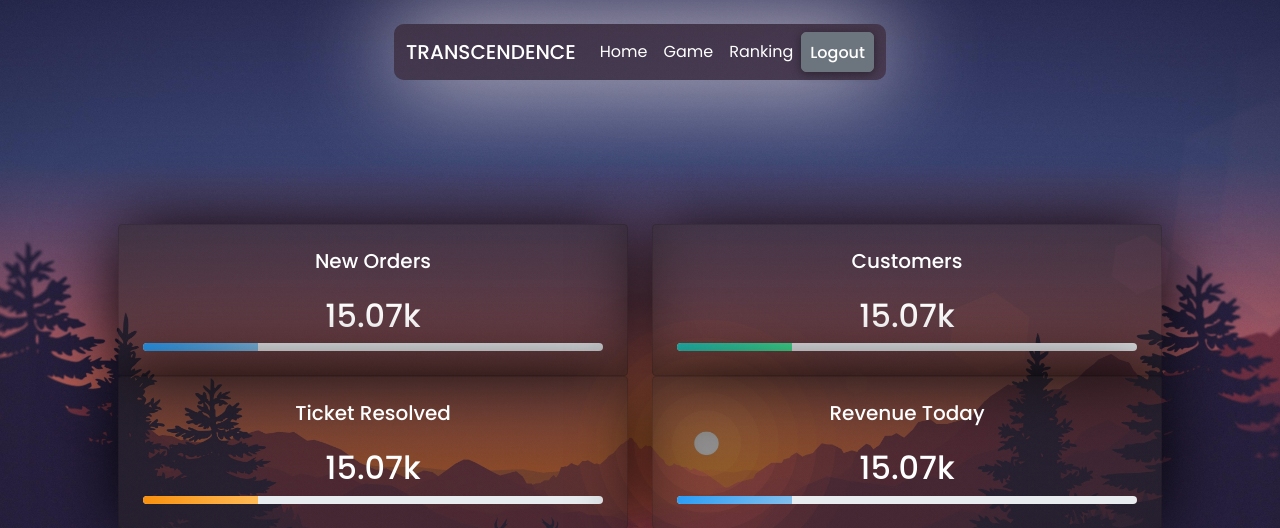
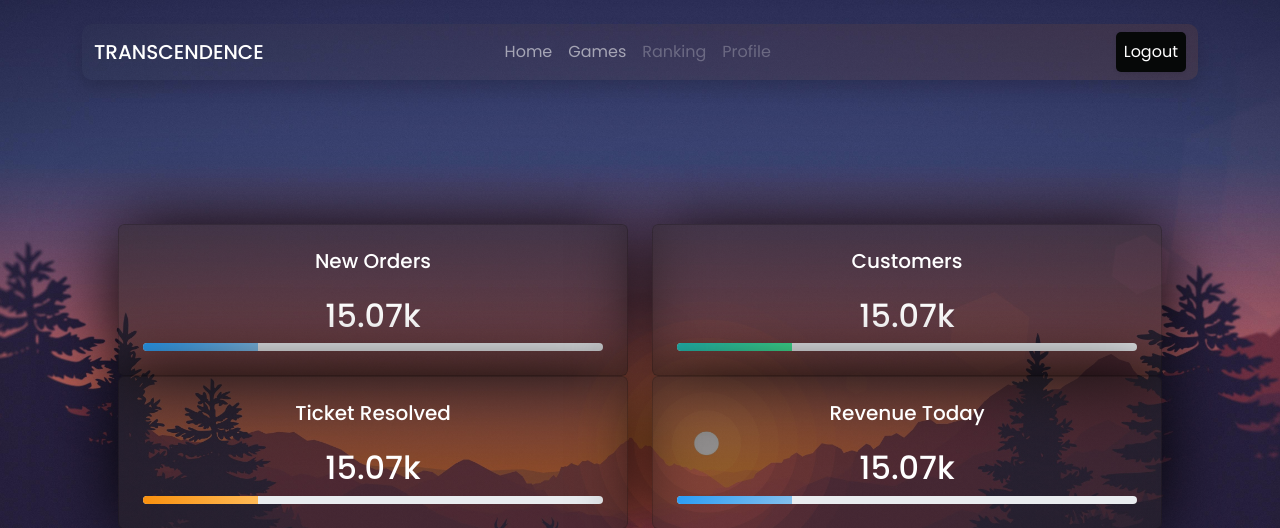
Before and after one commit to hasankokk/ft_transcendence, a Django app: template src/user-web/ft_transcendence/templates/index.html in a window 1280 px wide. Shown: the top 528 px of the page. Run offline with Django 5.2, Linux system fonts and the light colour scheme; the template is opened without the code that fills it, so the values that code supplies are empty; the visitor is signed in with stand-in values (Sample User, id 1).

Commit message:
updated index navbar and fixed navbar toggler

```diff
--- a/docker-compose.yml
+++ b/docker-compose.yml
@@ -22,7 +22,7 @@ services:
     command: >
       sh -c "python manage.py makemigrations &&
              python manage.py migrate &&
-             gunicorn -b '0.0.0.0:8002' --reload ft_transcendence.wsgi"
+             gunicorn -b \'0.0.0.0:8002\' --reload ft_transcendence.wsgi --reload-extra-file templates/index.html"
     volumes:
       - type: bind
         source: src/user-web/ft_transcendence
--- a/src/user-web/ft_transcendence/static/global.css
+++ b/src/user-web/ft_transcendence/static/global.css
@@ -135,6 +135,26 @@ h2 {
   color: #090e0d;
 }
 
+.btn-dark {
+  background: #060808;
+  color: #fff;
+  cursor: pointer;
+  border-radius: 5px;
+  border: none;
+  outline: none;
+  transition: 0.5s;
+}
+
+.btn-dark:hover, .btn-dark:focus{
+  background: #ffffff;
+  color: #060808;
+}
+
+.btn-logout:hover {
+  background: rgb(200, 200, 200);
+  color: #b21105;
+}
+
 .sign-link31 {
   font-size: 0.9em;
   text-align: center;
--- a/src/user-web/ft_transcendence/static/nav.css
+++ b/src/user-web/ft_transcendence/static/nav.css
@@ -16,22 +16,15 @@ body {
   color: white; /* Hover durumunda metin rengini değiştir */
 }
 
-.navbar1 {
-  flex-shrink: 0;
-
-}
-.navbar-brand,
-.navbar-nav .nav-link {
-  color: white !important;
-}
 .navbar-custom {
   background: linear-gradient(to right, #52383880, #5a3c3c80) !important;
   box-shadow: 0 0 100px #fff6f6;
   border-radius: 10px;
-  color: white; /* Metin rengi */
   width: fit-content;
 }
+
+.navbar-custom2 {
+  background: linear-gradient(to right, #38455220, #5a3c3c60) !important;
+  border-radius: 10px;
+}
 /* Navbar içindeki linkler için ek stil */
-.navbar-custom .navbar-nav .nav-link {
-  color: white; /* Link rengi */
-}
--- a/src/user-web/ft_transcendence/templates/base.html
+++ b/src/user-web/ft_transcendence/templates/base.html
@@ -9,30 +9,11 @@
 	<meta name="keywords" content="{% block keywords %}game, pingpong{% endblock %}">
     {% load static %}
     <link rel="icon" type="image/x-icon" href="{% block favicon %}{% static '42_Logo.png' %}{% endblock %}">
-    <link rel="stylesheet" href="{% static 'global.css' %}" />
-    <link rel="stylesheet" href="{% static 'nav.css' %}" />
     <link rel="stylesheet" href="https://cdn.jsdelivr.net/npm/bootstrap-icons@1.11.3/font/bootstrap-icons.min.css">
-    <link
-      href="https://cdn.jsdelivr.net/npm/bootstrap@5.0.2/dist/css/bootstrap.min.css"
-      rel="stylesheet"
-      integrity="sha384-EVSTQN3/azprG1Anm3QDgpJLIm9Nao0Yz1ztcQTwFspd3yD65VohhpuuCOmLASjC"
-      crossorigin="anonymous"
-    />
-    <script
-      src="https://cdn.jsdelivr.net/npm/bootstrap@5.0.2/dist/js/bootstrap.bundle.min.js"
-      integrity="sha384-MrcW6ZMFYlzcLA8Nl+NtUVF0sA7MsXsP1UyJoMp4YLEuNSfAP+JcXn/tWtIaxVXM"
-      crossorigin="anonymous"
-    ></script>
-    <script
-      src="https://cdn.jsdelivr.net/npm/@popperjs/core@2.9.2/dist/umd/popper.min.js"
-      integrity="sha384-IQsoLXl5PILFhosVNubq5LC7Qb9DXgDA9i+tQ8Zj3iwWAwPtgFTxbJ8NT4GN1R8p"
-      crossorigin="anonymous"
-    ></script>
-    <script
-      src="https://cdn.jsdelivr.net/npm/bootstrap@5.0.2/dist/js/bootstrap.min.js"
-      integrity="sha384-cVKIPhGWiC2Al4u+LWgxfKTRIcfu0JTxR+EQDz/bgldoEyl4H0zUF0QKbrJ0EcQF"
-      crossorigin="anonymous"
-    ></script>
+    <link href="https://cdn.jsdelivr.net/npm/bootstrap@5.3.2/dist/css/bootstrap.min.css" rel="stylesheet"
+    integrity="sha384-T3c6CoIi6uLrA9TneNEoa7RxnatzjcDSCmG1MXxSR1GAsXEV/Dwwykc2MPK8M2HN" crossorigin="anonymous">
+    <script src="https://cdn.jsdelivr.net/npm/bootstrap@5.3.2/dist/js/bootstrap.bundle.min.js"
+    integrity="sha384-C6RzsynM9kWDrMNeT87bh95OGNyZPhcTNXj1NW7RuBCsyN/o0jlpcV8Qyq46cDfL"crossorigin="anonymous"></script>
     <script
       type="module"
       src="https://unpkg.com/ionicons@5.5.2/dist/ionicons/ionicons.esm.js"
@@ -41,6 +22,8 @@
       nomodule
       src="https://unpkg.com/ionicons@5.5.2/dist/ionicons/ionicons.js"
     ></script>
+    <link rel="stylesheet" href="{% static 'global.css' %}" />
+    <link rel="stylesheet" href="{% static 'nav.css' %}" />
   </head>
   <body>
 
--- a/src/user-web/ft_transcendence/templates/index.html
+++ b/src/user-web/ft_transcendence/templates/index.html
@@ -4,52 +4,60 @@
 
 {% block content %}
 <div>
-  <header>
-    <nav class="navbar navbar-expand-lg mx-auto navbar-custom mt-4">
+  <div class="container">
+    <nav class="navbar navbar-expand-lg navbar-custom2 shadow navbar-dark mt-4">
       <div class="container-fluid">
         <a href="{% url 'index' %}" class="navbar-brand h1 mb-0">TRANSCENDENCE</a>
         <button
-          class="navbar-toggler"
+          class="navbar-toggler ms-auto"
           type="button"
           data-bs-toggle="collapse"
-          data-target="#navbarTogglerDemo01"
-          aria-controls="navbarNavDropdown"
+          data-bs-target="#navbarContent"
+          aria-controls="navbarContent"
           aria-expanded="false"
           aria-label="Toggle navigation"
         >
           <span class="navbar-toggler-icon"></span>
         </button>
-        <div class="collapse navbar-collapse" id="navbarTogglerDemo01">
-          <ul class="navbar-nav d-flex justify-content-center">
+      <div class="collapse navbar-collapse justify-content-between" id="navbarContent">
+        <ul class="navbar-nav text-center mx-auto pe-lg-4">
           <li class="nav-item">
             <a href="{% url 'index' %}" class="nav-link">Home</a>
           </li>
           <li class="nav-item">
-              <a href="{% url 'game:index' %}" class="nav-link">Game</a>
+            <a href="{% url 'game:index' %}" class="nav-link">Games</a>
           </li>
           <li class="nav-item">
-              <a class="nav-link">Ranking</a>
+            <a href="#" class="nav-link disabled">Ranking</a>
           </li>
+          {% if user.is_authenticated %}
           <li class="nav-item">
+            <a href="#" class="nav-link disabled">Profile</a>
+          </li>
+          {% endif %}
+        </ul>
+        <ul class="navbar-nav ms-lg-5 ps-lg-5">
           {% if user.is_authenticated %}
+          <li class="nav-item">
             <a
               href="{% url 'user:logout' %}"
-                class="nav-link btn31 btn-secondary custom-logout-button1"
+              class="nav-link btn btn-dark btn-logout shadow-sm"
               id="logoutButton"
               >Logout</a>
+          </li>
           {% else %}
+          <li class="nav-item">
             <a
             href="{% url 'user:login' %}"
-              class="nav-link btn31 btn-primary custom-logout-button1"
-              id="logoutButton"
+            class="nav-link btn btn-dark shadow-sm"
+            id="loginButton"
             >Login</a>
+          </li>
           {% endif %}
-            </li>
         </ul>
       </div>
+    </nav>
   </div>
-    </nav>
-  </header>
 </div>
 <div class="container mt-5 p-5">
   {% if messages %}
```
Lines whose indentation alone changed are shown as unchanged.
